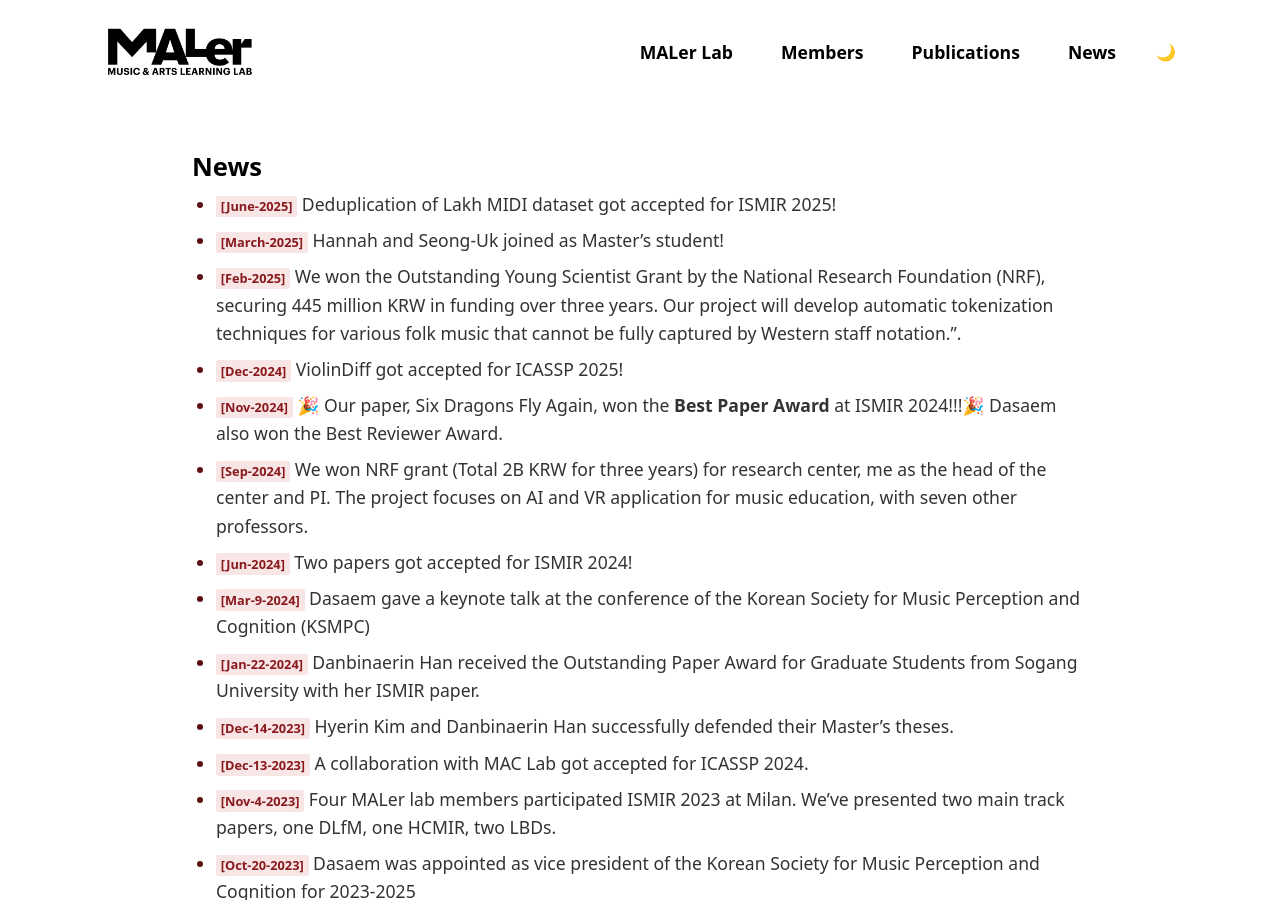
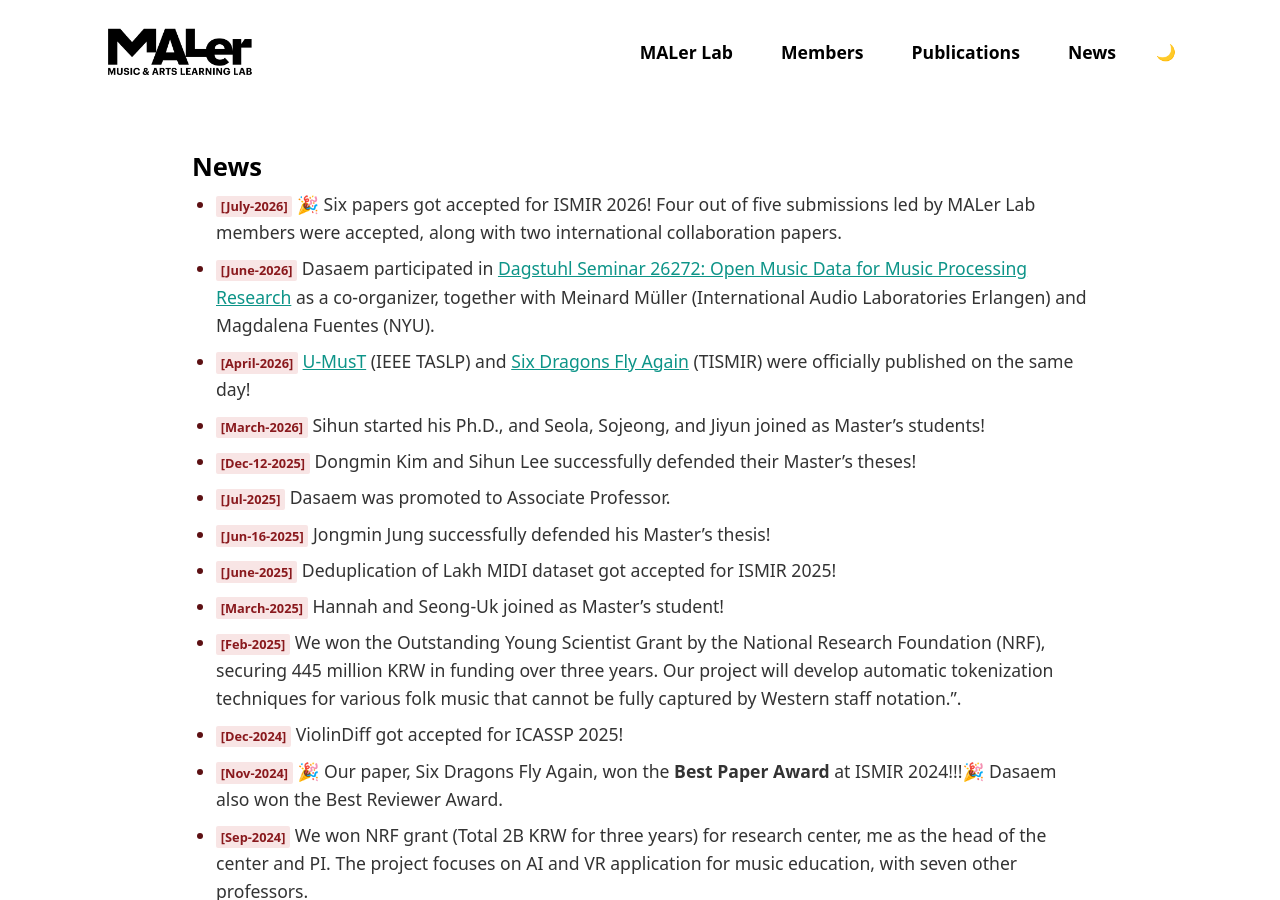
Before and after one commit to MALerLab/MALerLab.github.io, a Jekyll site: the page built from _pages/news.md, in a window 1280 px wide and 900 px high. Built offline with Jekyll 4.4.1, drawn with Linux system fonts in a browser that asks for light colours; some web fonts are replaced; comment, search, counter and statistics services are not loaded.

Commit message:
Update news with lab highlights from June 2025 to July 2026
Co-Authored-By: Claude Fable 5 <noreply@anthropic.com>
Claude-Session: https://claude.ai/code/session_01J8dYqrHz5y3EpbW6RojNZx

```diff
--- a/_data/news.yml
+++ b/_data/news.yml
@@ -1,3 +1,36 @@
+- date: "July-2026"
+  content: >-
+    🎉 Six papers got accepted for ISMIR 2026! Four out of five submissions
+    led by MALer Lab members were accepted, along with two international
+    collaboration papers.
+
+- date: "June-2026"
+  content: >-
+    Dasaem participated in [Dagstuhl Seminar 26272: Open Music Data for Music
+    Processing Research](https://www.dagstuhl.de/26272) as a co-organizer,
+    together with Meinard Müller (International Audio Laboratories Erlangen)
+    and Magdalena Fuentes (NYU).
+
+- date: "April-2026"
+  content: >-
+    [U-MusT](https://ieeexplore.ieee.org/document/11316398) (IEEE TASLP) and
+    [Six Dragons Fly Again](https://transactions.ismir.net/articles/10.5334/tismir.286) (TISMIR)
+    were officially published on the same day!
+
+- date: "March-2026"
+  content: >-
+    Sihun started his Ph.D., and Seola, Sojeong, and Jiyun joined as
+    Master's students!
+
+- date: "Dec-12-2025"
+  content: "Dongmin Kim and Sihun Lee successfully defended their Master's theses!"
+
+- date: "Jul-2025"
+  content: "Dasaem was promoted to Associate Professor."
+
+- date: "Jun-16-2025"
+  content: "Jongmin Jung successfully defended his Master's thesis!"
+
 - date: "June-2025"
   content: "Deduplication of Lakh MIDI dataset got accepted for ISMIR 2025!"
 
```
